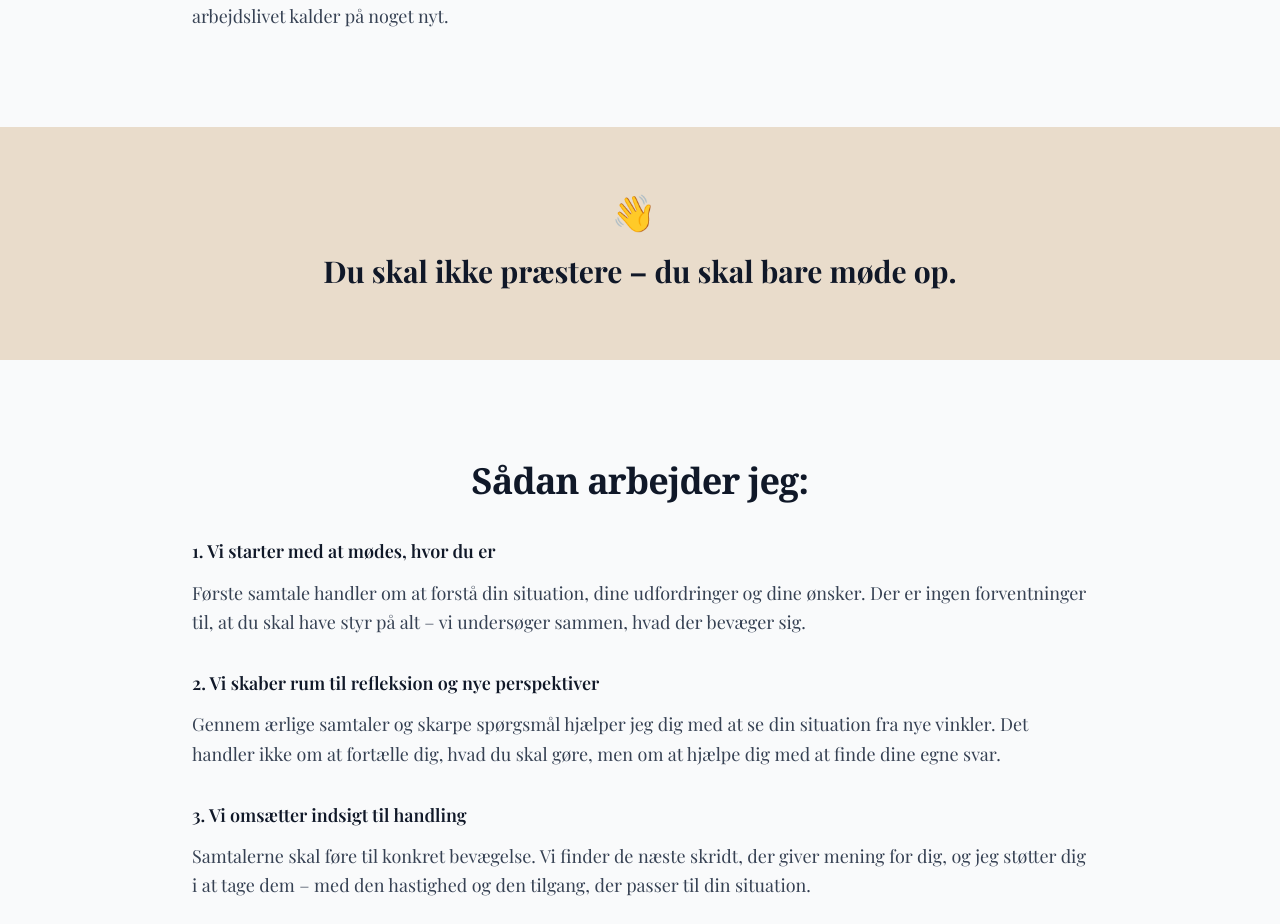
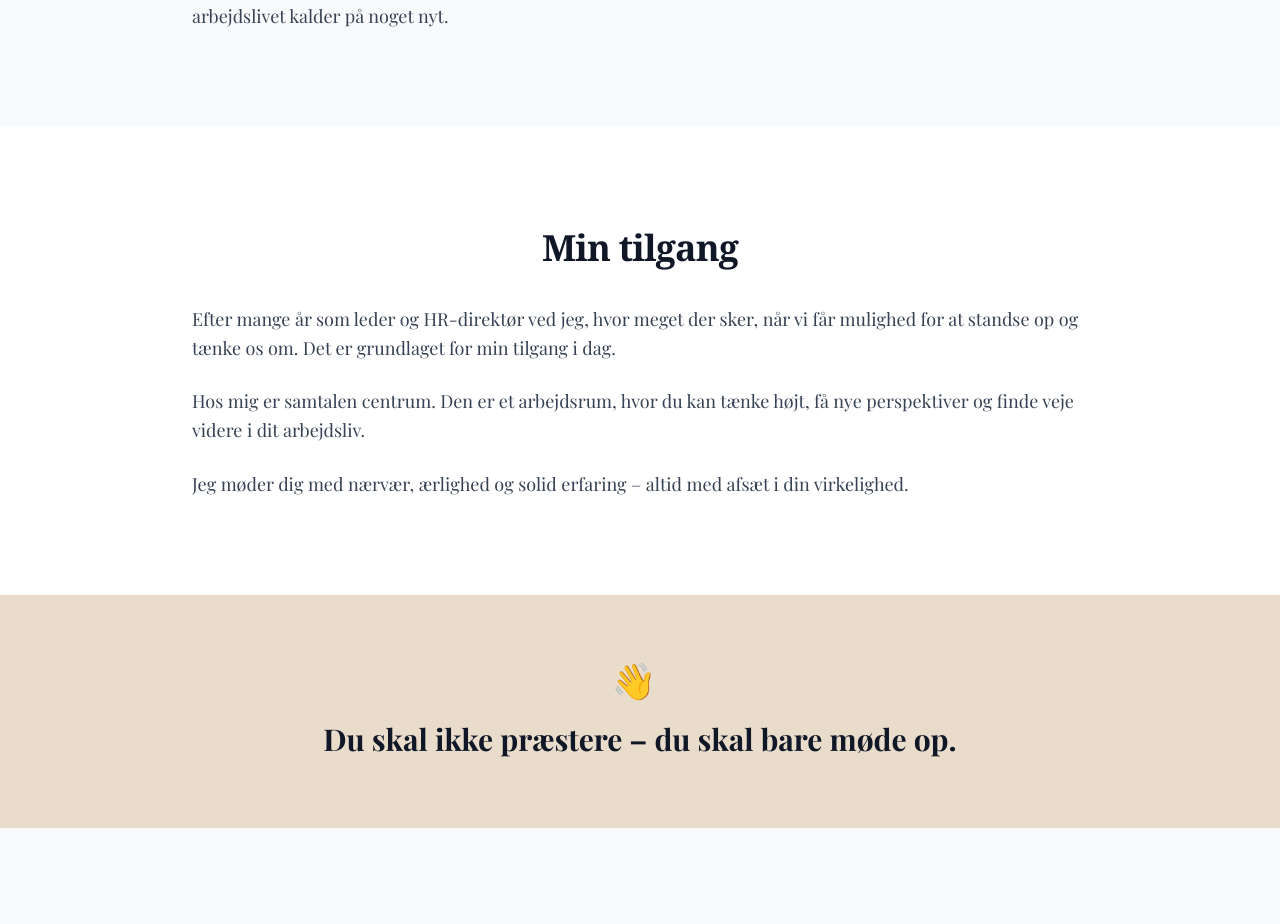
Before and after one commit to nordic-agency/marielouisestokholm, a Next.js app: page /om-mig in a window 1280 px wide. Shown: the part 1340-2264 px from the top of the page. Built offline with nearby package versions, Linux system fonts and the light colour scheme.

Commit message:
V2 Revision: Restored Om mig page structure - two separate sections: 'Erhvervscoach med blik for både mennesket og organisationen' and 'Min tilgang' with updated text content

```diff
--- a/src/app/om-mig/page.tsx
+++ b/src/app/om-mig/page.tsx
@@ -47,6 +47,26 @@ export default function AboutPage() {
             </p>
             <p>
               Jeg ved, hvor afgørende det er, at mennesker trives og finder retning – både for dem selv og for fællesskabet omkring dem. I dag driver jeg min egen virksomhed, hvor jeg coacher, rådgiver og fungerer som sparringspartner. Min motivation er at hjælpe mennesker med at skabe klarhed, mod og handlekraft, når arbejdslivet kalder på noget nyt.
+            </p>
+          </div>
+        </div>
+      </section>
+
+      {/* Min tilgang */}
+      <section className="bg-white py-24 px-6">
+        <div className="max-w-4xl mx-auto">
+          <h2 className="text-3xl md:text-4xl font-serif font-bold text-gray-900 leading-snug tracking-tight mb-8 text-center">
+            Min tilgang
+          </h2>
+          <div className="space-y-6 text-lg leading-relaxed text-gray-700">
+            <p>
+              Efter mange år som leder og HR-direktør ved jeg, hvor meget der sker, når vi får mulighed for at standse op og tænke os om. Det er grundlaget for min tilgang i dag.
+            </p>
+            <p>
+              Hos mig er samtalen centrum. Den er et arbejdsrum, hvor du kan tænke højt, få nye perspektiver og finde veje videre i dit arbejdsliv.
+            </p>
+            <p>
+              Jeg møder dig med nærvær, ærlighed og solid erfaring – altid med afsæt i din virkelighed.
             </p>
           </div>
         </div>
```
